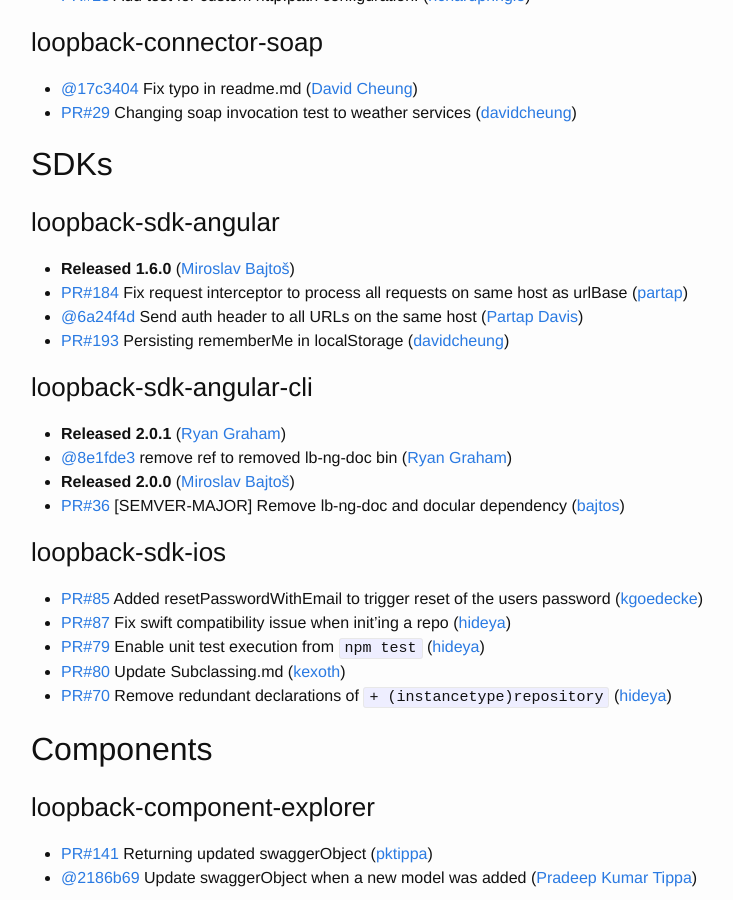
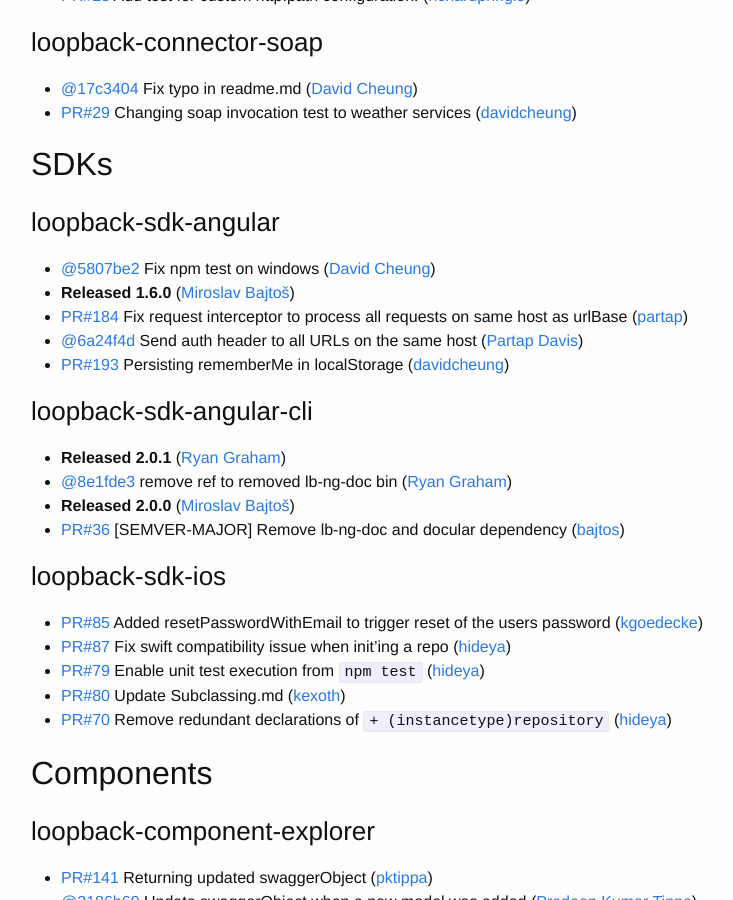
Before and after one commit to strongloop/loopback, a Jekyll site: the page built from index.md, in a window 1280 px wide and 900 px high, scrolled down 2552 px. Shown: the whole window, without its empty margins (239-972 px from the left). Built offline with Jekyll 4.4.1, drawn with Linux system fonts in a browser that asks for light colours.

Commit message:
Update changelog

```diff
--- a/index.md
+++ b/index.md
@@ -115,6 +115,7 @@
 ## SDKs
 
 ### loopback-sdk-angular
+ * [@5807be2](https://github.com/strongloop/loopback-sdk-angular/commit/5807be21b535a0a1fe7d3fa4d4b39f5512c996e3) Fix npm test on windows ([David Cheung](https://github.com/davidcheung))
  * **Released 1.6.0** ([Miroslav Bajtoš](https://github.com/bajtos))
  * [PR#184](https://github.com/strongloop/loopback-sdk-angular/pull/184) Fix request interceptor to process all requests on same host as urlBase ([partap](https://github.com/partap))
  * [@6a24f4d](https://github.com/strongloop/loopback-sdk-angular/commit/6a24f4d9892d44335cbea8ec7a10055fc9b78168) Send auth header to all URLs on the same host ([Partap Davis](https://github.com/partap))
```
